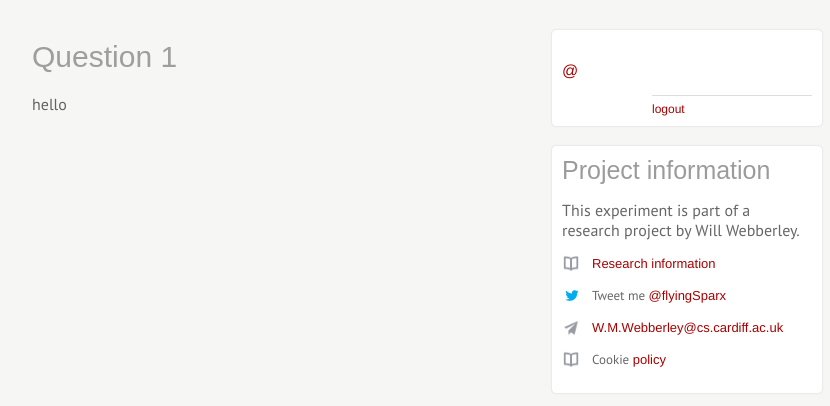
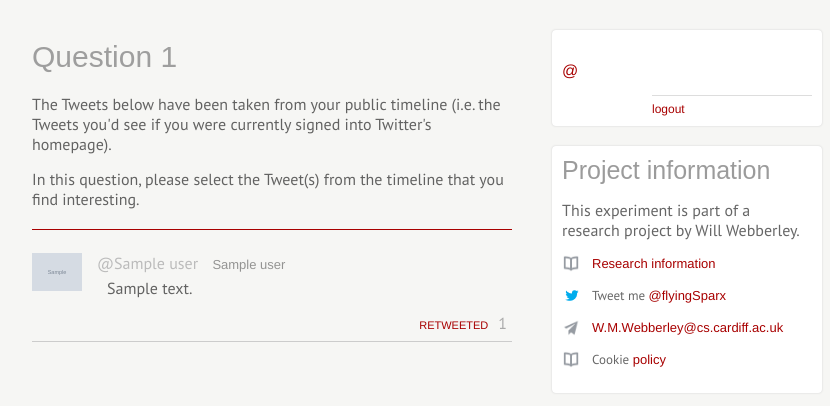
Before and after one commit to flyingsparx/twinterestingness, a Flask app: template templates/question.html in a window 1280 px wide. Shown: the part 141-547 px from the top of the page, without its empty margins (218-1048 px from the left). Run offline with Flask 2, Linux system fonts and the light colour scheme; the template is opened without the code that fills it: most values are stand-ins (such as "Sample title", 1, 10 or a date in 2020); grey boxes marked "Sample" are stand-in pictures; some web fonts are replaced.

Commit message:
started creating questions

```diff
--- a/app.py
+++ b/app.py
@@ -16,7 +16,8 @@ def before_request():
         except:
             g.user=None
      else:
-         g.user = None
+#         g.user = None
+         g.user = 1
 
 # Root for twinterest.flyingsparx.net
 # if user variable set, show standard homepage.
@@ -69,7 +70,6 @@ def callback():
 def question(q):
     if not g.user == None:
         t = utils.getHomeTimeline(session)
-        print t
         return render_template("question.html", user=g.user, timeline = t)
     else:
         return redirect(url_for('home'))
--- a/static/css/styles.css
+++ b/static/css/styles.css
@@ -203,3 +203,52 @@ p.cookie{
     margin-left:90px;
     padding-top:5px;
 }
+
+#timeline{
+    border-top:1px solid #A80000;
+    padding-top:20px;
+    margin-top:20px;
+}
+
+#timeline article{
+    margin-bottom:20px;
+    padding-bottom:8px;
+    padding-right:5px;
+    border-bottom:1px solid #ccc;
+    min-height:80px;
+    cursor:pointer;
+}
+#timeline article:hover{background:rgba(0,0,0,0.02);}
+
+#timeline article .profile-image{
+    width:50px;
+}
+
+#timeline article .screen-name{
+    color:#bbb;
+    margin-bottom:5px;
+    margin-top:3px;
+}
+
+#timeline article .screen-name .name{
+    margin-left:10px;
+    color:rgba(0,0,0,0.4);
+    font-size:13px;
+}
+
+#timeline article .text{
+    margin-left:75px;
+}
+
+#timeline article .info{
+    float:right;
+    color:#aaa;
+    margin-bottom:0px;
+}
+
+#timeline article .info label{
+    text-transform: uppercase;
+    color:#A80000;
+    margin-right:10px;
+    font-size:11px;
+}
--- a/templates/layout.html
+++ b/templates/layout.html
@@ -24,7 +24,7 @@
 
         {% endblock %}
 
-{% if not user == False %}
+{% if not user == None %}
         <aside>
             <img src="{{ user.profile_image }}" class="profile-image" />            <p>{{user.name }}<br />
             <a target="_blank" href="https://twitter.com/{{ user.screen_name }}">@{{ user.screen_name }}</a></p>
--- a/templates/question.html
+++ b/templates/question.html
@@ -3,11 +3,45 @@
 
 <section>
     <h1>Question 1</h1>
+    <p>The Tweets below have been taken from your public timeline (i.e. the Tweets you'd see if you were currently signed into Twitter's homepage).</p>
+    <p>In this question, please select the Tweet(s) from the timeline that you find interesting.</p>
+
+    <div id="timeline">
 
     {% for tweet in timeline %}
-        <p>hello</p>
+        <article id="{{tweet.id}}">
+            <img src="{{ tweet.user.profile_image_url }}" class="profile-image" />
+            <p class="screen-name">@{{ tweet.user.screen_name}}
+                <span class="name">{{ tweet.user.name }}</span></p>
+            <p class="text">{{ tweet.text }}</p>
+            <p class="info"><label>Retweeted</label>{{ tweet.retweet_count }}</p>
+            <div style="clear:both"></div>
+        </article>
     {% endfor %}
+
+    </div>
 
 </section>
 
 {% endblock %}
+
+{% block scripts %}
+var selectedArray = new Array();
+
+function calculateArray(){
+
+}
+
+$("article").click(function(){
+    var id = $(this).attr("id");
+    if ($.inArray(id, selectedArray)){
+        $(this).css({'background':'none'});
+    }
+    else{
+        $(this).css({'background':'rgba(0,0,0,0.1)'});
+    }
+});
+
+
+
+{% endblock %}
```
Also changed, not shown: utils.py (+14 -3 lines).
